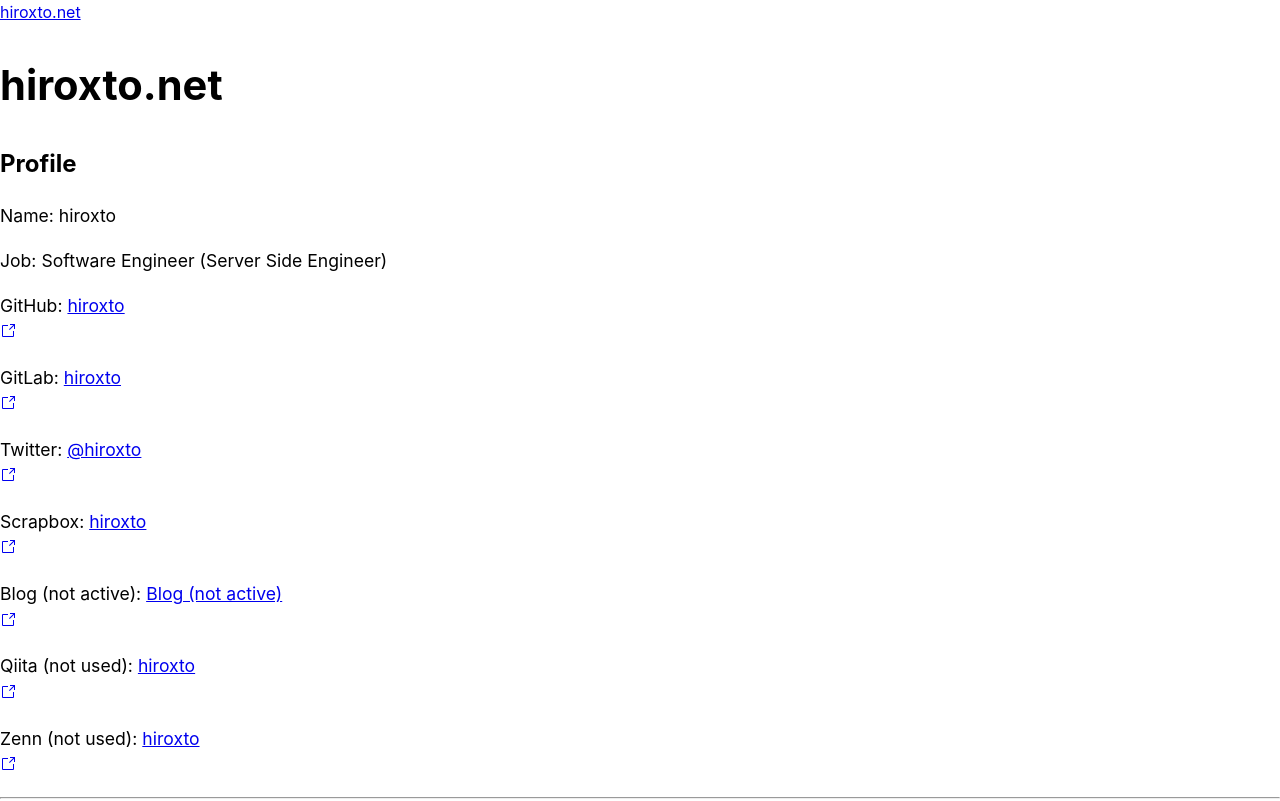
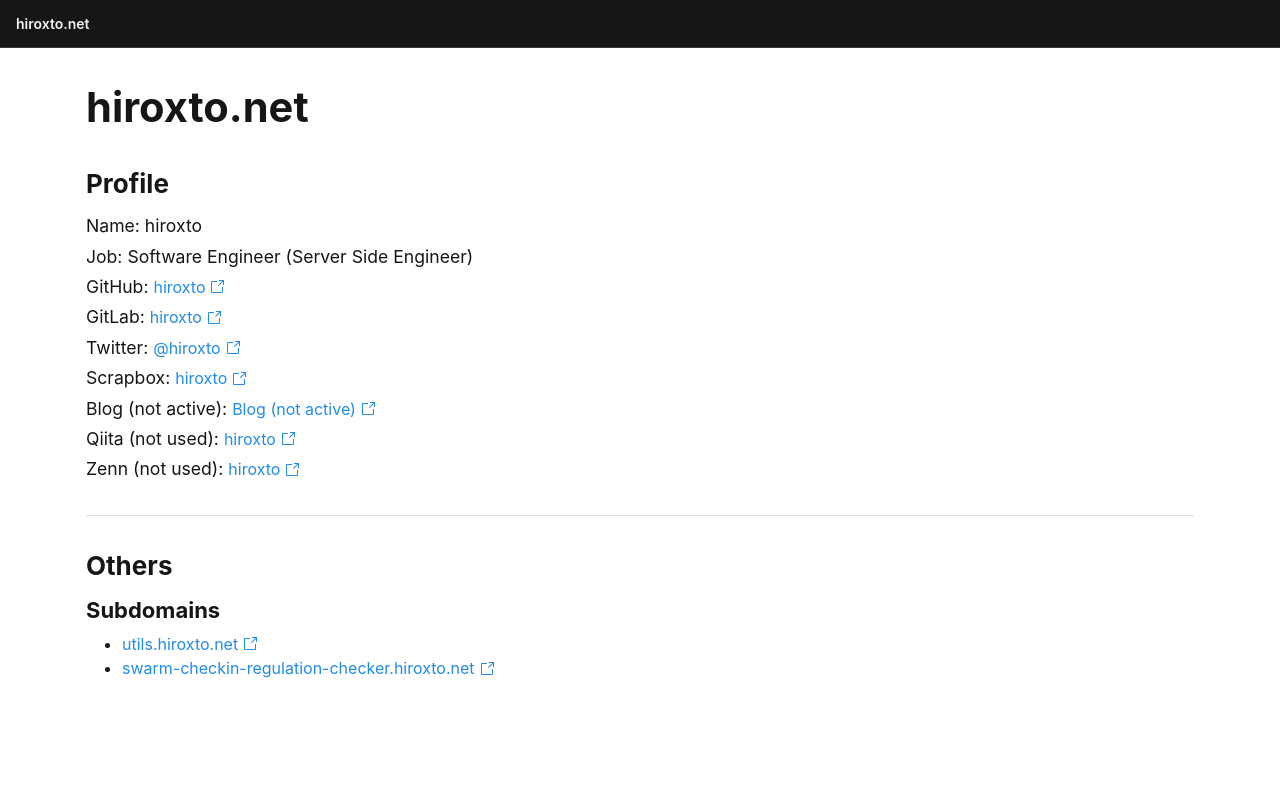
Before and after one commit to hiroxto/hiroxto.net, a Next.js app: page / in a window 1280 px wide. Shown: the top 801 px of the page. Built offline with nearby package versions, Linux system fonts and the light colour scheme.

Commit message:
refactor: ホーム画面レイアウトをMantineで再構成

```diff
--- a/app/globals.css
+++ b/app/globals.css
@@ -1,9 +1,53 @@
+.page-root {
+    min-height: 100vh;
+    background: #ffffff;
+    color: #161616;
+}
+
+.site-header {
+    height: 3rem;
+    display: flex;
+    align-items: center;
+    padding: 0 1rem;
+    background: #161616;
+    border-bottom: 1px solid #393939;
+}
+
+.site-header-name {
+    color: #f4f4f4;
+    font-size: 0.875rem;
+    font-weight: 600;
+    text-decoration: none;
+}
+
+.site-content {
+    padding: 2rem 0;
+}
+
+.page-container {
+    padding-left: 1rem;
+    padding-right: 1rem;
+}
+
 .page-title {
     font-size: 2.6rem;
 }
 
 .text {
     font-size: 1.1rem;
+    line-height: 1.5;
+}
+
+.external-link {
+    display: inline-flex;
+    align-items: center;
+    gap: 0.25rem;
+    vertical-align: baseline;
+}
+
+.external-link-icon {
+    display: inline-flex;
+    align-items: center;
 }
 
 .links {
--- a/app/page.tsx
+++ b/app/page.tsx
@@ -1,3 +1,4 @@
+import { Anchor, Container, Divider, List, Stack, Text, Title } from '@mantine/core';
 import type { ReactNode } from 'react';
 
 interface Profile {
@@ -65,7 +66,7 @@ const subdomainLinks = [
 
 function ExternalLinkIcon() {
     return (
-        <div className="bx--link__icon">
+        <span className="external-link-icon" aria-hidden="true">
             <svg
                 xmlns="http://www.w3.org/2000/svg"
                 viewBox="0 0 32 32"
@@ -78,40 +79,39 @@ function ExternalLinkIcon() {
                 <path d="M26,28H6a2.0027,2.0027,0,0,1-2-2V6A2.0027,2.0027,0,0,1,6,4H16V6H6V26H26V16h2V26A2.0027,2.0027,0,0,1,26,28Z" />
                 <path d="M20 2L20 4 26.586 4 18 12.586 19.414 14 28 5.414 28 12 30 12 30 2 20 2z" />
             </svg>
-        </div>
+        </span>
     );
 }
 
 function ExternalLink({ href, children }: { href: string; children: ReactNode }) {
     return (
-        <a className="bx--link bx--link--lg" href={href} target="_blank" rel="noreferrer noopener">
+        <Anchor className="external-link" href={href} target="_blank" rel="noreferrer noopener">
             {children} <ExternalLinkIcon />
-        </a>
+        </Anchor>
     );
 }
 
 export default function HomePage() {
     return (
-        <div>
-            <header className="bx--header">
-                <a className="bx--header__name" href="/">
+        <div className="page-root">
+            <header className="site-header">
+                <a className="site-header-name" href="/">
                     hiroxto.net
                 </a>
             </header>
 
-            <main className="bx--content">
-                <div className="bx--grid">
-                    <div className="bx--row">
-                        <div className="bx--col">
-                            <h1 className="page-title">hiroxto.net</h1>
-                        </div>
-                    </div>
+            <main className="site-content">
+                <Container size="lg" className="page-container">
+                    <Stack gap="xl">
+                        <Title order={1} className="page-title">
+                            hiroxto.net
+                        </Title>
 
-                    <div className="bx--row">
-                        <div className="bx--col">
-                            <h2>Profile</h2>
+                        <section>
+                            <Title order={2}>Profile</Title>
+                            <Stack gap={4} mt="sm">
                                 {profiles.map((profile) => (
-                                <p key={profile.key} className="text">
+                                    <Text key={profile.key} className="text">
                                         {profile.linkTo == null ? (
                                             `${profile.key}: ${profile.value}`
                                         ) : (
@@ -120,30 +120,28 @@ export default function HomePage() {
                                                 <ExternalLink href={profile.linkTo}>{profile.value}</ExternalLink>
                                             </>
                                         )}
-                                </p>
+                                    </Text>
                                 ))}
-                        </div>
-                    </div>
+                            </Stack>
+                        </section>
 
-                    <hr />
+                        <Divider />
 
-                    <div className="bx--row">
-                        <div className="bx--col">
-                            <h2>Others</h2>
-
-                            <div className="links">
-                                <h3>Subdomains</h3>
-                                <ul className="bx--list--unordered">
+                        <section className="links">
+                            <Title order={2}>Others</Title>
+                            <Title order={3} mt="sm">
+                                Subdomains
+                            </Title>
+                            <List listStyleType="disc" withPadding mt={6}>
                                 {subdomainLinks.map((subdomainLink) => (
-                                        <li key={subdomainLink.href} className="bx--list__item">
+                                    <List.Item key={subdomainLink.href}>
                                         <ExternalLink href={subdomainLink.href}>{subdomainLink.text}</ExternalLink>
-                                        </li>
+                                    </List.Item>
                                 ))}
-                                </ul>
-                            </div>
-                        </div>
-                    </div>
-                </div>
+                            </List>
+                        </section>
+                    </Stack>
+                </Container>
             </main>
         </div>
     );
```
Lines whose indentation alone changed are shown as unchanged.
